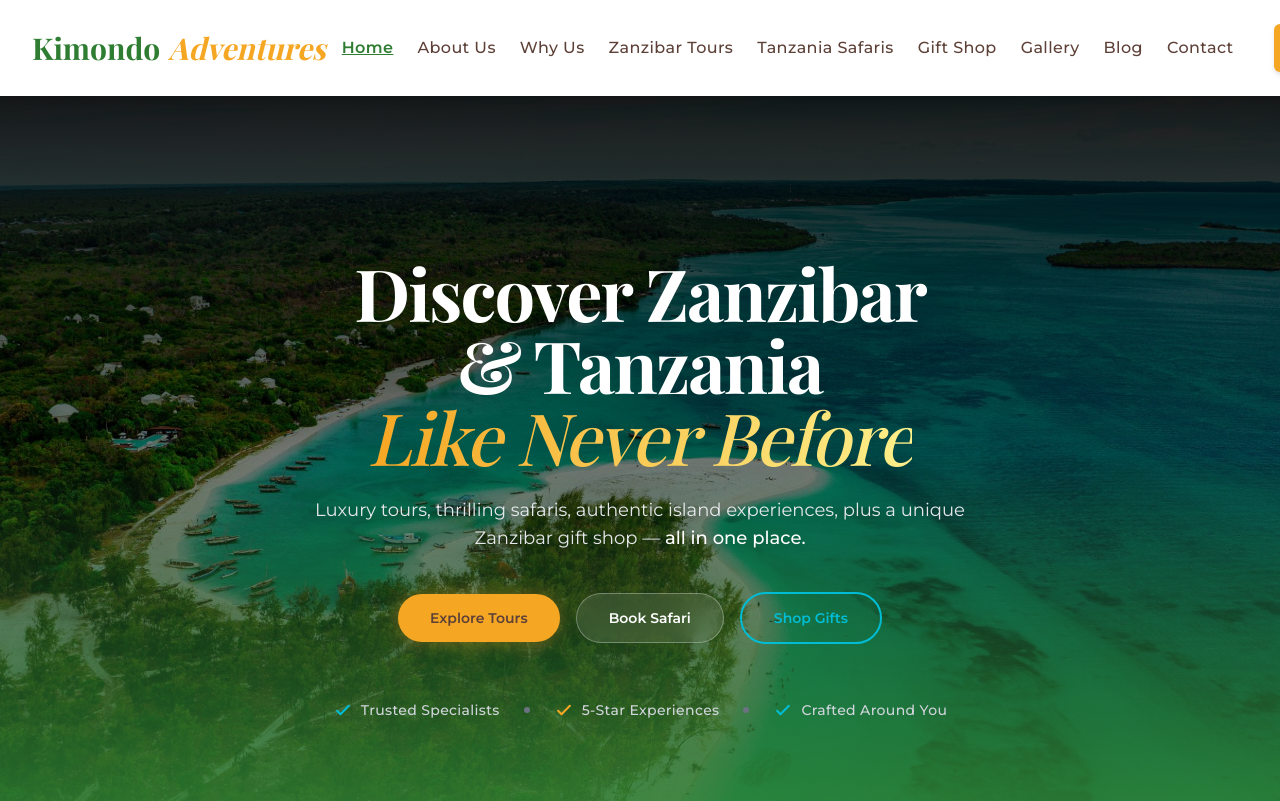
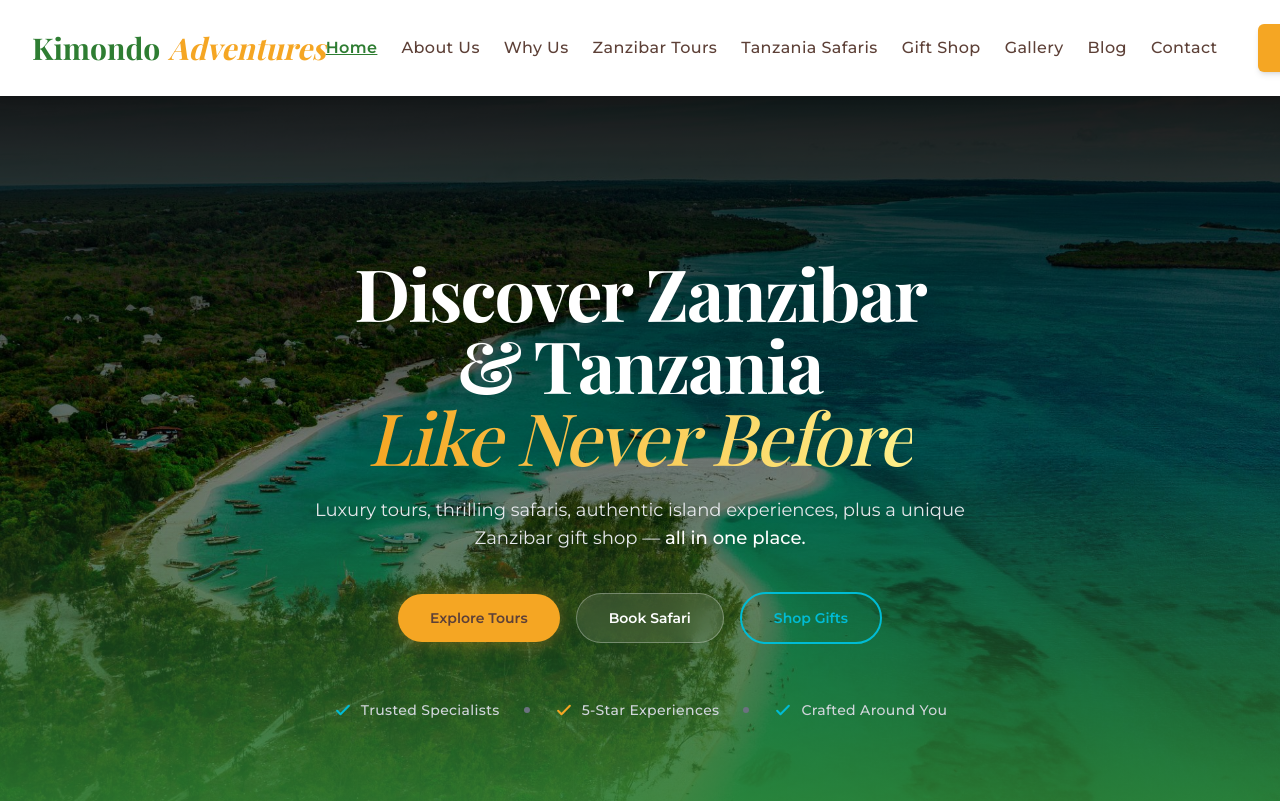
Before and after one commit to victorlekule/kimondo-adventure, a plain HTML site: page index.html in a window 1280 px wide. Shown: the top 801 px of the page. Drawn offline with nearby package versions, Linux system fonts and the light colour scheme; files that its build step writes are made by us from their sources; a web font is replaced by a local one.

Commit message:
header updates

```diff
--- a/script.js
+++ b/script.js
@@ -120,7 +120,7 @@ document.addEventListener("DOMContentLoaded", () => {
                         </a>
                     </div>
 
-                    <nav class="hidden lg:flex items-center justify-end gap-4 xl:gap-6 flex-grow px-4">
+                    <nav class="hidden lg:flex items-center justify-end gap-4 xl:gap-6 ml-auto">
                         ${desktopLinksHTML}
                         <a href="${bookingLink.url}" class="bg-golden hover:bg-yellow-500 text-white px-4 lg:px-6 py-2 lg:py-3 rounded-md font-semibold text-xs lg:text-sm xl:text-base tracking-wider shadow-md transition-all duration-300 transform hover:-translate-y-0.5 ml-2 lg:ml-4 flex-shrink-0">
                             ${bookingLink.name}
```
Also changed, not shown: zanzibar.html (+1 -1 lines).
